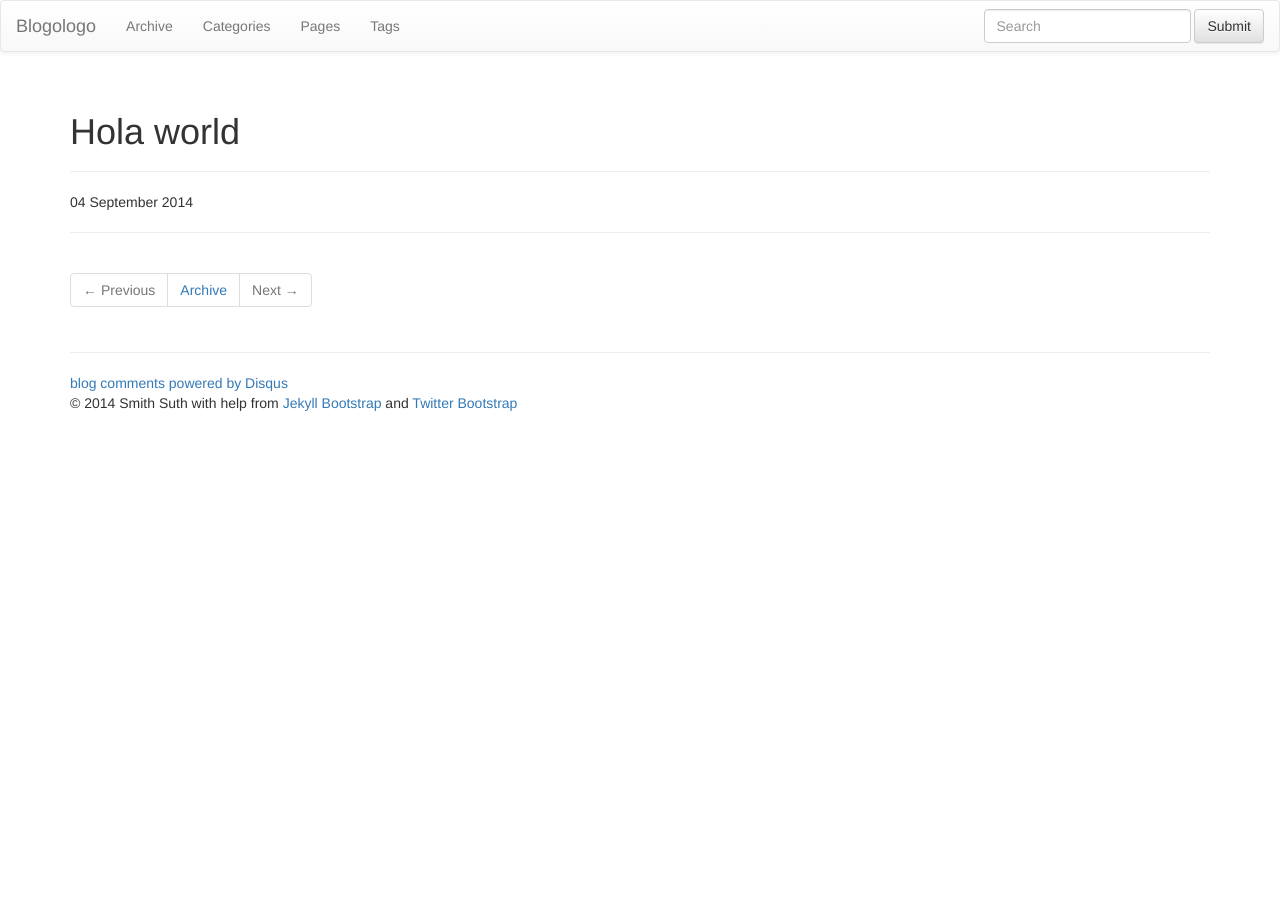
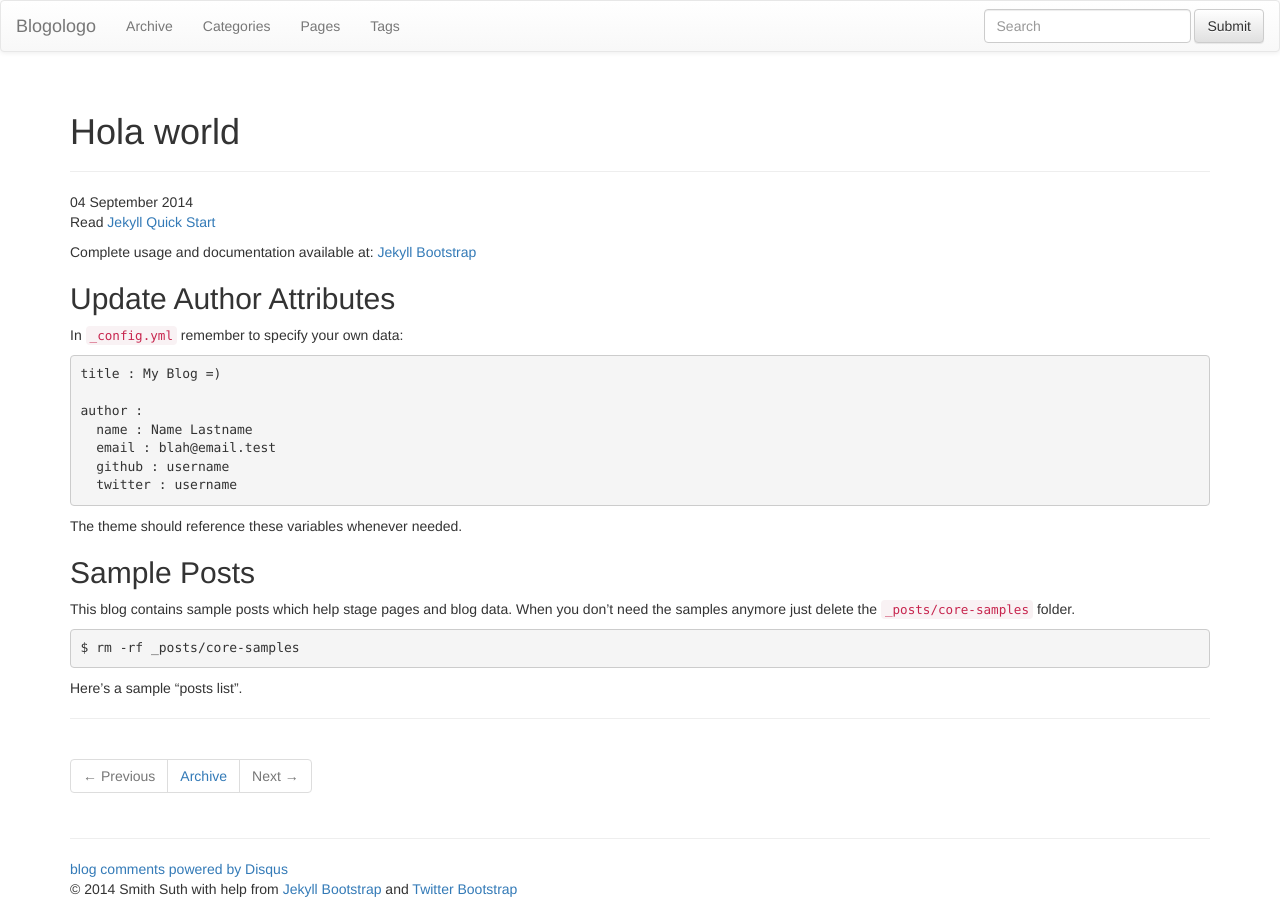
Before and after one commit to mcsuth/mcsuth.github.io, a Jekyll site: the page built from _posts/2014-09-04-hola-world.md, in a window 1280 px wide. Built offline with Jekyll 4.4.1, drawn with Linux system fonts in a browser that asks for light colours; nearby versions of some CDN libraries; library files that are not in the unit come from our copies; comment, search, counter and statistics services are not loaded.

Commit message:
Remove index.html

```diff
--- a/_posts/2014-09-04-hola-world.md
+++ b/_posts/2014-09-04-hola-world.md
@@ -5,4 +5,30 @@ description: ""
 category:
 tags: []
 ---
-{% include JB/setup %}
+
+Read [Jekyll Quick Start](http://jekyllbootstrap.com/usage/jekyll-quick-start.html)
+
+Complete usage and documentation available at: [Jekyll Bootstrap](http://jekyllbootstrap.com)
+
+## Update Author Attributes
+
+In `_config.yml` remember to specify your own data:
+
+    title : My Blog =)
+
+    author :
+      name : Name Lastname
+      email : blah@email.test
+      github : username
+      twitter : username
+
+The theme should reference these variables whenever needed.
+
+## Sample Posts
+
+This blog contains sample posts which help stage pages and blog data.
+When you don't need the samples anymore just delete the `_posts/core-samples` folder.
+
+    $ rm -rf _posts/core-samples
+
+Here's a sample "posts list".
```
Also changed, not shown: index.md (deleted, +0 -44 lines), 2 other files.
